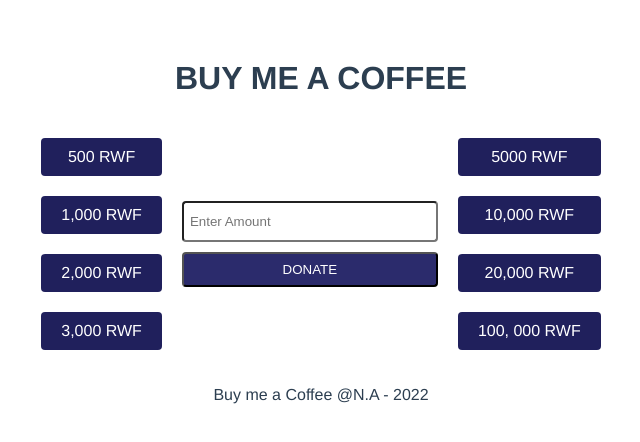
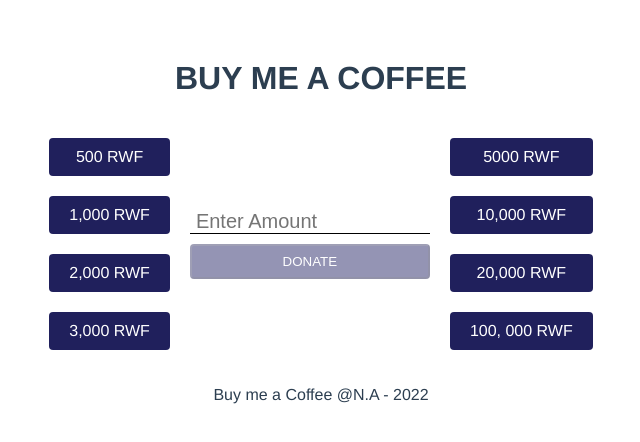
Before and after one commit to nyakamwe/buymeacoffe, a Vue app: page / in a window 1280 px wide. Shown: the top 442 px of the page, without its empty margins (319-959 px from the left). Built offline with nearby package versions, Linux system fonts and the light colour scheme.

Commit message:
rf(refactor-donateForm): use two way data binding with v-model directive

```diff
--- a/src/components/Layout.vue
+++ b/src/components/Layout.vue
@@ -15,13 +15,11 @@
             </div>
         </div>
         <form class="donate-form">
-            <div v-if="amount>0">
-                <input type="text" name="" id="" :value="amount">
+            <div>
+                <input type="text" name="" id="" placeholder="Enter Amount" v-model="amount">
             </div>
-            <div v-else>
-                <input type="text" name="" id="" placeholder="Enter Amount">
-            </div>
-            <button class="donate-btn" type="button" @click="toggleModal">Donate</button>
+
+            <button class="donate-btn" type="button" @click="toggleModal" :disabled="isDisabled">Donate</button>
         </form>
         <div class="right-amount">
             <div class="amount" @click="setAmount(5000)">
@@ -52,16 +50,25 @@ export default {
     data(){
         return {
             currency: 'RWF',
-            amount: '0',
-            showModal: false
+            amount: null,
+            showModal: false,
+            isDisabled: true,
         }
     },
     methods: {
         setAmount(amount){
             this.amount = amount
+            this.isDisabled = false
         },
         toggleModal(){
             this.showModal = !this.showModal
+        }
+    },
+    updated(){
+        if(this.amount > 0){
+            this.isDisabled = false
+        } else if(!this.amount){
+            this.isDisabled = true
         }
     }
 }
@@ -91,8 +98,12 @@ export default {
     .donate-form input{
         height: 25px;
         width: 240px;
-        border-radius: 4px;
-        padding: 6px;
+        padding: 10px 6px;
+        border: none;
+        box-sizing: border-box;
+        color: #555;
+        border-bottom: 1px solid #000;
+        font-size: 20px;
     }
     .donate-btn{
         margin-top: 10px;
@@ -101,8 +112,14 @@ export default {
         color: #fff;
         text-transform: uppercase;
         border-radius: 4px;
+        cursor: pointer;
     }
     .donate-btn:hover{
-        cursor: pointer;
+        font-size: 14px;
+    }
+    .donate-btn[disabled]{
+        opacity: 0.5;
+        cursor: not-allowed;
+
     }
 </style>
```
